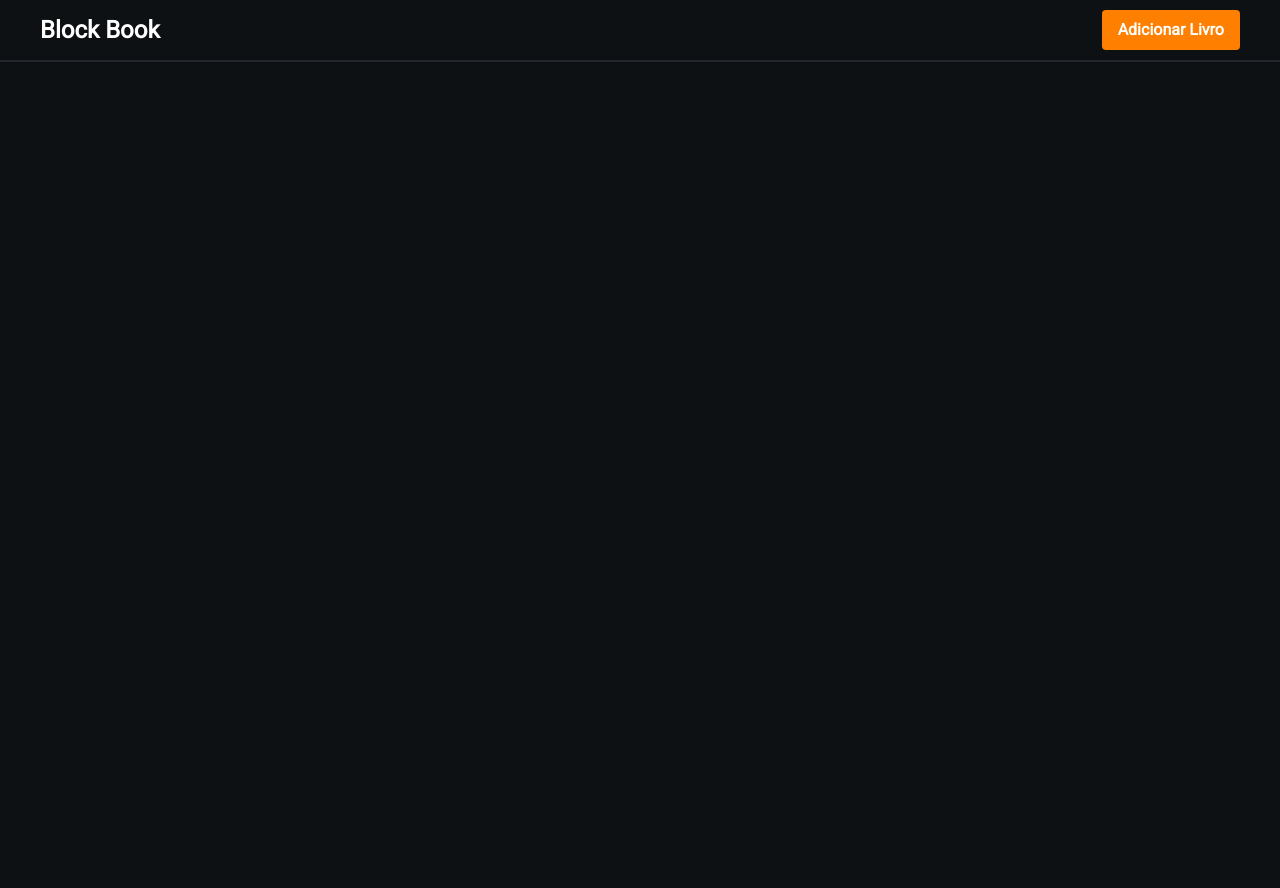
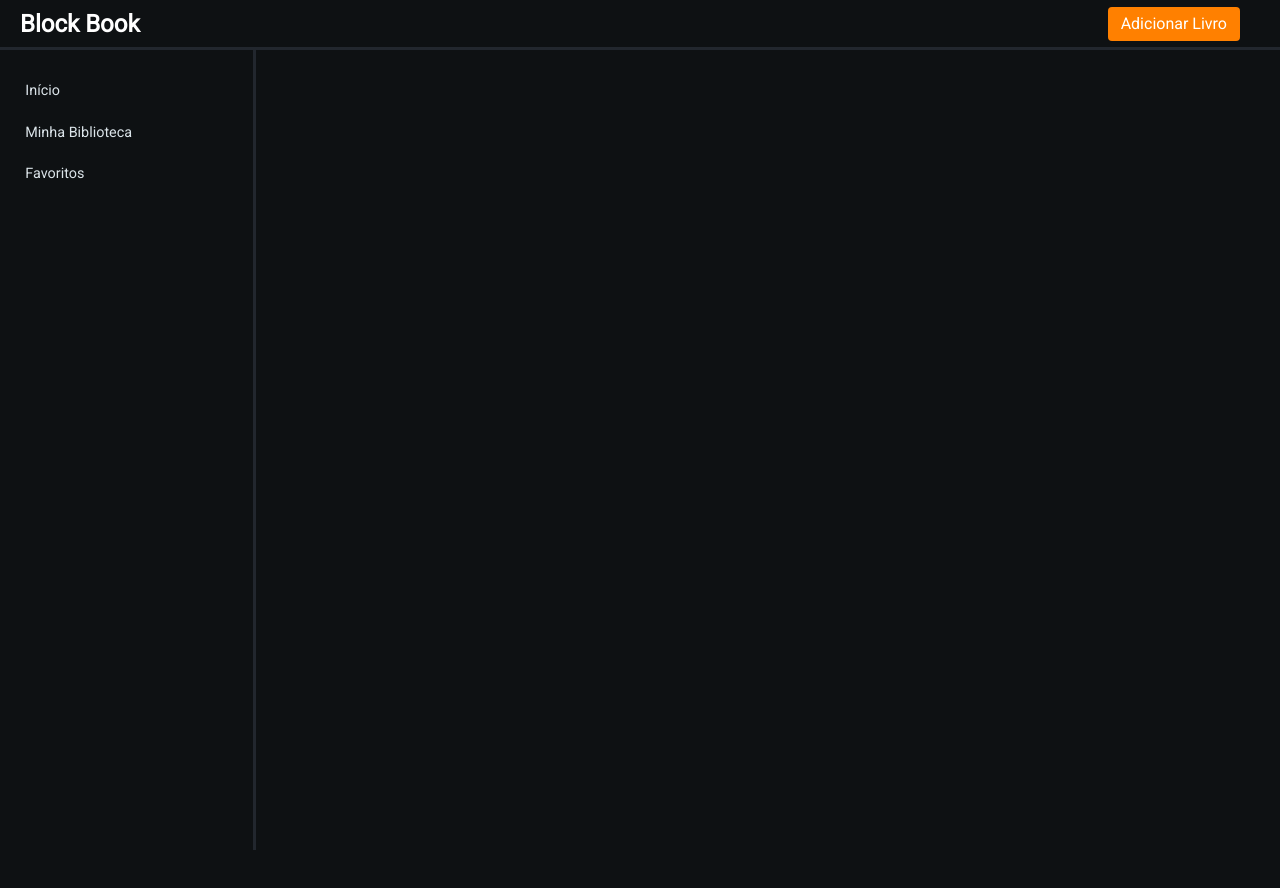
Before and after one commit to michel-sys/Block-Book, a plain HTML site: page index.html in a window 1280 px wide. Shown: the top 888 px of the page. Drawn offline with Linux system fonts and the light colour scheme.

Commit message:
chore: nav

```diff
--- a/index.html
+++ b/index.html
@@ -27,6 +27,14 @@
       <button id="addlivroBtn" class="add-livro-btn">Adicionar Livro</button>
     </header>
 
+    <nav class="nav">
+      <ul class="nav-links">
+        <li><a href="#">Início</a></li>
+        <li><a href="#">Minha Biblioteca</a></li>
+        <li><a href="#">Favoritos</a></li>
+      </ul>
+    </nav>
+
     <main class="container">
       <section id="feed" class="feed"></section>
     </main>
--- a/src/css/theme.css
+++ b/src/css/theme.css
@@ -8,7 +8,7 @@ body {
 
 .header {
   background-color: #0e1113;
-  border-bottom: solid 2px #22272e;
+  border-bottom: solid 3px #22272e;
   padding: 10px 0;
   display: flex;
   align-items: center;
@@ -18,30 +18,28 @@ body {
   top: 0;
   left: 0;
   width: 100%;
+  height: 50px;
   z-index: 1000;
   user-select: none;
 }
 
 .logo {
   color: #ffffff;
-  margin-left: 40px;
+  margin-left: 20px;
   margin-right: auto;
   font-size: 24px;
   font-weight: bold;
-
-  cursor: pointer;
 }
 
 .add-livro-btn {
   margin-left: auto;
   margin-right: 40px;
-  padding: 8px 16px;
+  padding: 5px 13px;
   background-color: #ff8000;
   color: #ffffff;
   border: none;
   border-radius: 4px;
   font-size: 16px;
-  font-weight: 600;
 }
 .add-livro-btn:hover {
   background-color: #e77300;
@@ -49,3 +47,49 @@ body {
 .add-livro-btn:active {
   background-color: #ff8a1c;
 }
+
+
+.nav {
+  background-color: #0e1113;
+  border-right: solid 3px #22272e;
+  padding: 10px 0;
+  display: flex;
+  justify-content: space-between;
+
+  position: fixed;
+  top: 0;
+  left: 0;
+  width: 20%;
+  height: 100%;
+  margin-top: 50px;
+  z-index: 1000;
+  user-select: none;
+}
+
+.nav-links {
+  top: 0px;
+  left: 0px;
+  margin-top: 20px;
+  margin-left: 10%;
+  /* font-size: 15px; */
+  color: #dbe4e9;
+  margin-right: auto;
+  font-size: 90%;
+}
+
+.nav-links li{
+  margin-bottom: 20px;
+  cursor: pointer;
+}
+
+/* .container {
+  background-color: #e77300;
+  width: 60%;
+  height: 100%;
+  position: absolute;
+
+  left: calc(20% + 0px);
+  top: 0;
+
+  margin-top: 50px;
+} */
```
